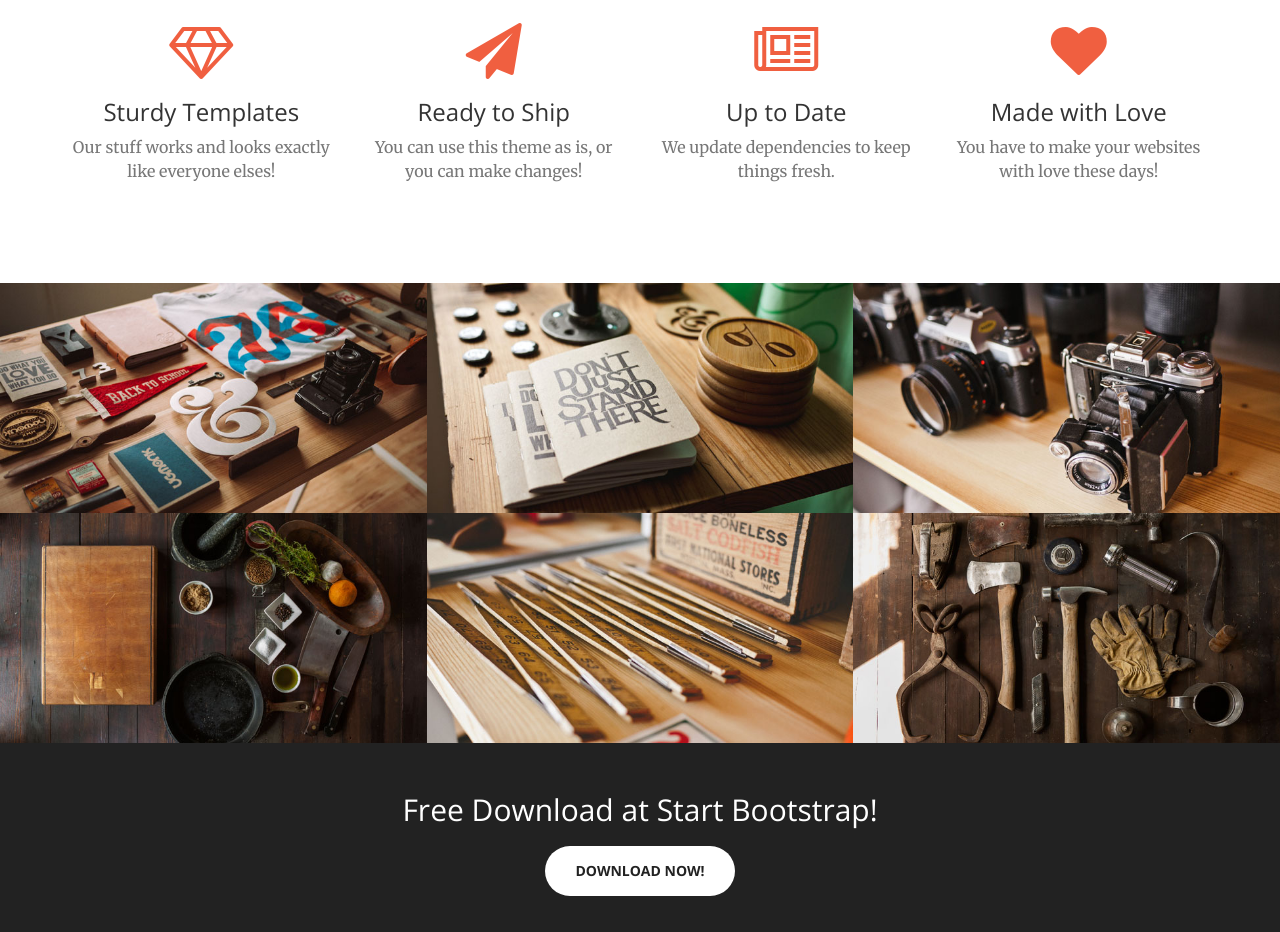
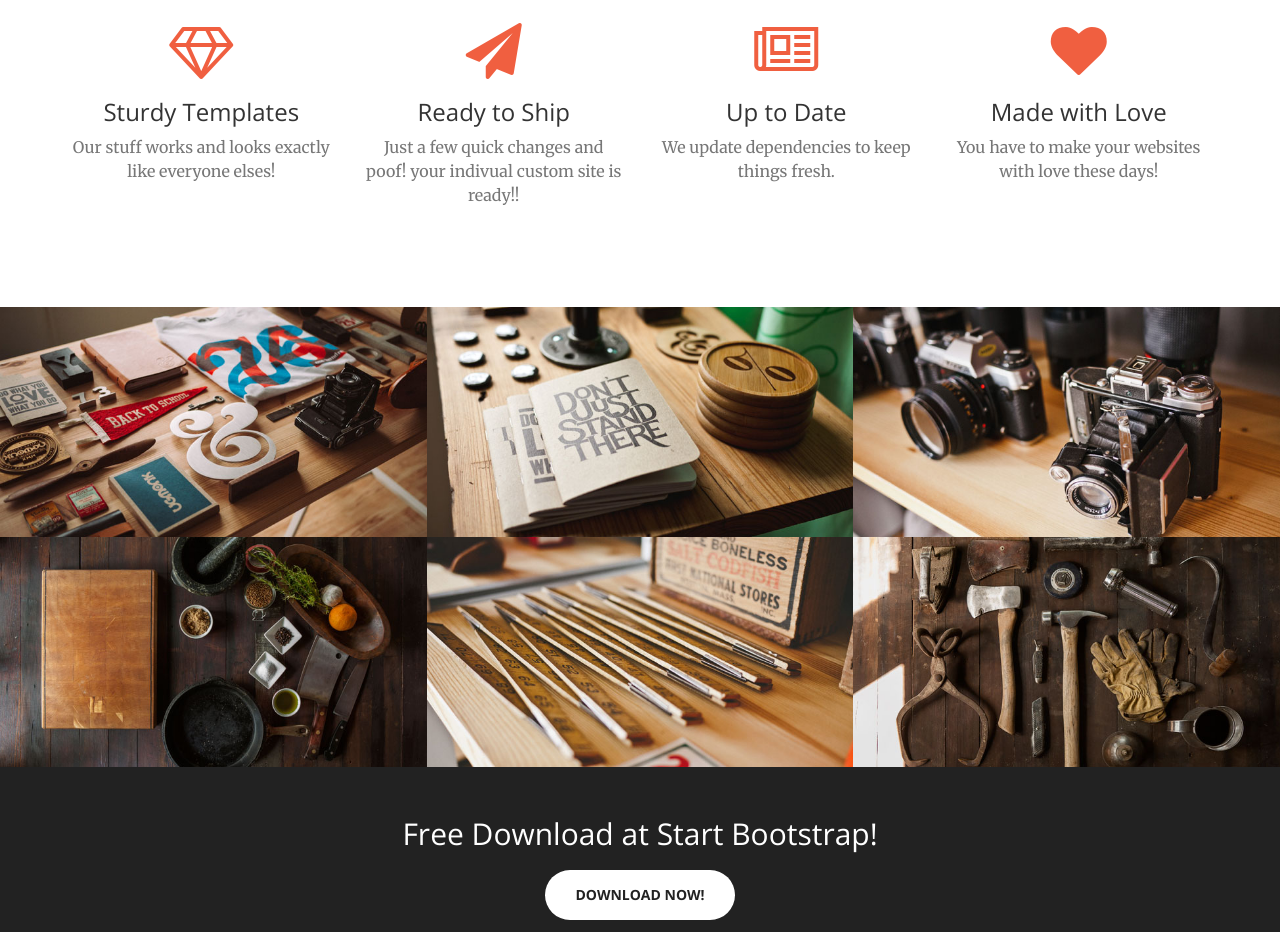
Before and after one commit to smcgroarty/MySuperTestRepo, a plain HTML site: page index.html in a window 1280 px wide. Shown: the part 1391-2323 px from the top of the page. Drawn offline with nearby package versions, Linux system fonts and the light colour scheme.

Commit message:
Another update

```diff
--- a/index.html
+++ b/index.html
@@ -117,7 +117,7 @@
                     <div class="service-box">
                         <i class="fa fa-4x fa-paper-plane wow bounceIn text-primary" data-wow-delay=".1s"></i>
                         <h3>Ready to Ship</h3>
-                        <p class="text-muted">You can use this theme as is, or you can make changes!</p>
+                        <p class="text-muted">Just a few quick changes and poof! your indivual custom site is ready!!</p>
                     </div>
                 </div>
                 <div class="col-lg-3 col-md-6 text-center">
```
Also changed, not shown: testfile.html (added, +1 -0 lines).
